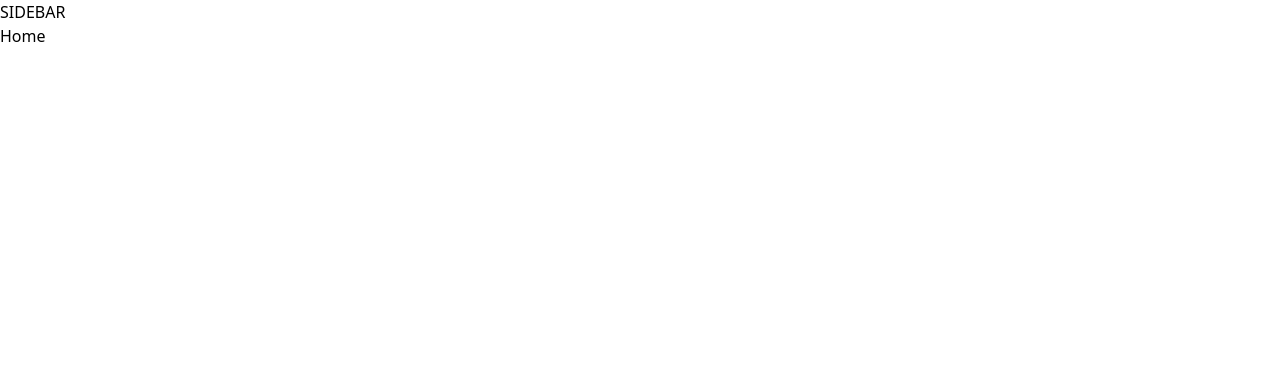
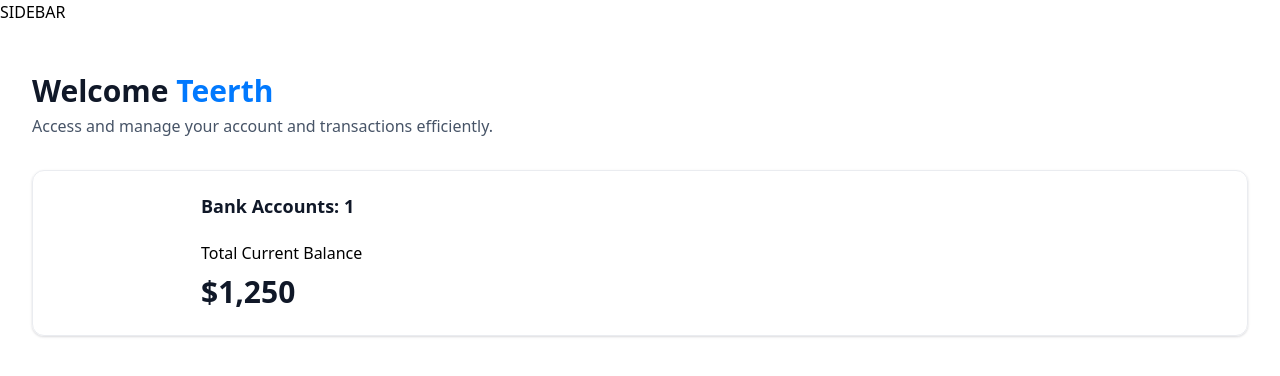
Before and after one commit to TeerthTejani26/BankingApp, a Next.js app: page / in a window 1280 px wide. Shown: the top 376 px of the page. Built offline with nearby package versions, Linux system fonts and the light colour scheme.

Commit message:
Implement a new section displaying Number of Bank Account, Total Current Balance(in integer with currency sign). An animation(CountUp) to display the Balance.

```diff
--- a/app/(root)/page.tsx
+++ b/app/(root)/page.tsx
@@ -1,10 +1,29 @@
 import React from 'react'
+import HeaderBox from '@/components/HeaderBox';
+import TotalBalanceBox from '@/components/TotalBalanceBox';
 
 const Home = () => {
+    const loggedIn = { firstName: 'Teerth' };
+
     return (
-        <div>
-            Home
-        </div>
+        <section className='home'>
+            <div className='home-content'>
+                <header className='home-header'>
+                    <HeaderBox
+                        type='greeting'
+                        title='Welcome'
+                        user={loggedIn?.firstName || 'Guest'}
+                        subtext='Access and manage your account and transactions efficiently.'
+                    />
+
+                    <TotalBalanceBox
+                        accounts={[]}
+                        totalBanks={1}
+                        totalCurrentBalance={1250.35}
+                    />
+                </header>
+            </div>
+        </section>
     )
 }
 
--- /dev/null
+++ b/components/AnimatedCounter.tsx
@@ -0,0 +1,18 @@
+'use client';
+import React from 'react'
+import CountUp from 'react-countup';
+
+const AnimatedCounter = ({ amount }: { amount: number }) => {
+    return (
+        <div className='w-full'>
+            <CountUp
+                duration={2}
+                decimal=','
+                prefix='$'
+                end={amount}
+            />
+        </div>
+    )
+}
+
+export default AnimatedCounter
--- /dev/null
+++ b/components/HeaderBox.tsx
@@ -0,0 +1,19 @@
+import React from 'react'
+
+const HeaderBox = ({ type = 'title', title, subtext, user }: HeaderBoxProps) => {
+    return (
+        <div className='header-box'>
+            <h1 className='header-box-title'>
+                {title}
+                {type === 'greeting'  && (
+                    <span className='text-bankGradient'>
+                        &nbsp;{user}
+                    </span>
+                )}
+            </h1>
+            <p className='header-box-subtext'>{subtext}</p>
+        </div>
+    )
+}
+
+export default HeaderBox
--- /dev/null
+++ b/components/TotalBalanceBox.tsx
@@ -0,0 +1,28 @@
+import React from 'react'
+import AnimatedCounter from './AnimatedCounter'
+
+const TotalBalanceBox = ({ accounts = [], totalBanks, totalCurrentBalance }: TotalBalanceBoxProps) => {
+    return (
+        <section className='total-balance'>
+            <div className='total-balance-chart'>
+                {/* {Dough`nutChart} */}
+            </div>
+            <div className='flex flex-col gap-6'>
+                <h2 className='header-2'>
+                    Bank Accounts: {totalBanks}
+                </h2>
+                <div className='flex flex-col gap-2'>
+                    <p className='total-blalnce-label'>
+                        Total Current Balance
+                    </p>
+                    <p className='total-balance-amount flex-center gap-2'>
+                        <AnimatedCounter amount={totalCurrentBalance} />
+                        {/* {totalCurrentBalance} */}
+                    </p>
+                </div>
+            </div>
+        </section>
+    )
+}
+
+export default TotalBalanceBox
--- a/package.json
+++ b/package.json
@@ -10,11 +10,14 @@
   },
   "dependencies": {
     "@radix-ui/react-slot": "^1.1.0",
+    "chart.js": "^4.4.3",
     "class-variance-authority": "^0.7.0",
     "clsx": "^2.1.1",
     "lucide-react": "^0.399.0",
     "next": "14.2.4",
+    "query-string": "^9.0.0",
     "react": "^18",
+    "react-countup": "^6.5.3",
     "react-dom": "^18",
     "tailwind-merge": "^2.3.0",
     "tailwindcss-animate": "^1.0.7"
```
Also changed, not shown: types/index.d.ts (+6 -4 lines), 1 other file (tests, documents, lock files or other folders).
